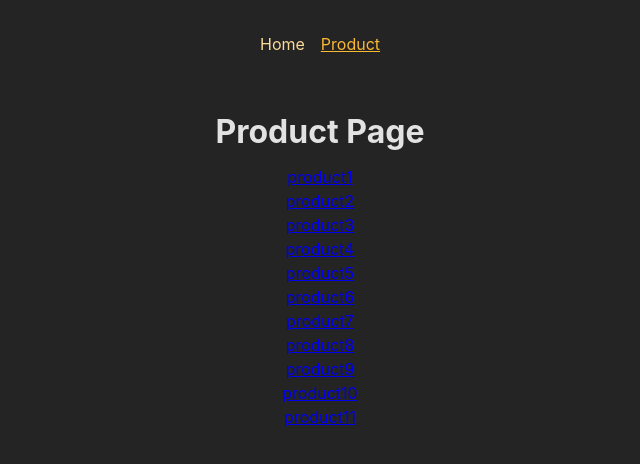
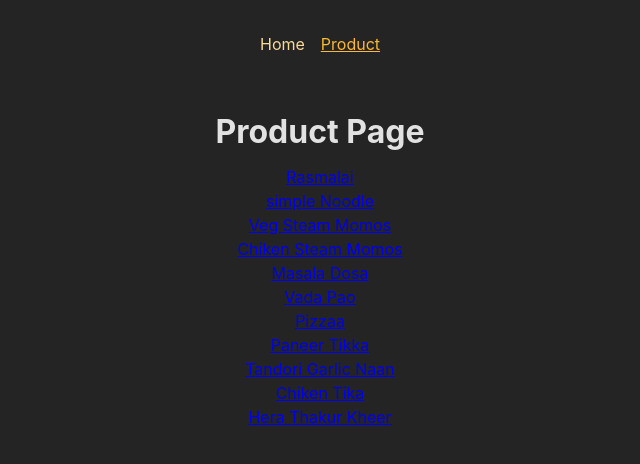
Before and after one commit to JARVISv0X1/React-MultiPage-App, a React (Create React App) app: page /products in a window 1280 px wide. Shown: the top 464 px of the page, without its empty margins (320-960 px from the left). Built offline with nearby package versions, Linux system fonts and the light colour scheme.

Commit message:
Added product details in productDetail page through dish array

```diff
--- a/src/App.js
+++ b/src/App.js
@@ -14,7 +14,7 @@ function App() {
       children: [
         { path: "/", element: <HomePage /> },
         { path: "/products", element: <Product /> },
-        { path: "/products/:productId", element: <ProductDetails /> },
+        { path: "/products/:id", element: <ProductDetails /> },
       ],
     },
   ]);
--- /dev/null
+++ b/src/dish.js
@@ -0,0 +1,42 @@
+export const productsList = [
+  { id: "p1", title: "Rasmalai", description: "Sweet Dish" },
+  {
+    id: "p2",
+    title: "simple Noodle",
+    description: "Nodels blend with spicy sause",
+  },
+  {
+    id: "p3",
+    title: "Veg Steam Momos",
+    description: "Enriched in taste of China",
+  },
+  {
+    id: "p4",
+    title: "Chiken Steam Momos",
+    description: "Filling is stuffed with chiken",
+  },
+  {
+    id: "p5",
+    title: "Masala Dosa",
+    description: "A South Indian dish, Very light and tasty",
+  },
+  {
+    id: "p6",
+    title: "Vada Pao",
+    description: "Served with fried green chilly",
+  },
+  { id: "p7", title: "Pizzaa", description: "6 slices in 1 medium size pizza" },
+  { id: "p8", title: "Paneer Tikka", description: "Spicy Paneer tikaa" },
+  {
+    id: "p9",
+    title: "Tandori Garlic Naan",
+    description: "Naan with the taste of garlic",
+  },
+  { id: "p10", title: "Chiken Tika", description: "A dish " },
+  {
+    id: "p11",
+    title: "Hera Thakur Kheer",
+    description:
+      "Special Dish inspired from Suryavansham, a sweet dish blend with a 'SPECIAL INCRIDIENT'",
+  },
+];
--- a/src/pages/ProductDetails.jsx
+++ b/src/pages/ProductDetails.jsx
@@ -1,10 +1,31 @@
 import { useParams } from "react-router-dom";
+import { productsList } from "../dish";
+import { useEffect, useState } from "react";
+
 export default function ProductDetails() {
   const params = useParams();
+  const [product, setProduct] = useState([]);
+
+  useEffect(() => {
+    setProduct(
+      productsList.filter((item) => {
+        return item.id === params.id;
+      })
+    );
+  }, [product]);
+
   return (
     <>
-      <h2>Product Details</h2>
-      <p>{params.productId}</p>
+      {product.map((data) => {
+        return (
+          <>
+            <h2>Product Details</h2>
+            <h2>Id: {data.id}</h2>
+            <h1>Dish Name: {data.title}</h1>
+            <p>Description: {data.description}</p>
+          </>
+        );
+      })}
     </>
   );
 }
--- a/src/pages/Products.jsx
+++ b/src/pages/Products.jsx
@@ -1,43 +1,18 @@
 import { Link } from "react-router-dom";
-
+import { productsList } from "../dish";
 export default function Product() {
+  const dishList = productsList;
   return (
     <>
       <h1>Product Page</h1>
       <ul>
-        <li>
-          <Link to={"/products/Product1"}>product1</Link>
-        </li>
-        <li>
-          <Link to={"/products/Product2"}>product2</Link>
-        </li>
-        <li>
-          <Link to={"/products/Product3"}>product3</Link>
-        </li>
-        <li>
-          <Link to={"/products/Product4"}>product4</Link>
-        </li>
-        <li>
-          <Link to={"/products/Product5"}>product5</Link>
-        </li>
-        <li>
-          <Link to={"/products/Product6"}>product6</Link>
-        </li>
-        <li>
-          <Link to={"/products/Product7"}>product7</Link>
-        </li>
-        <li>
-          <Link to={"/products/Product8"}>product8</Link>
-        </li>
-        <li>
-          <Link to={"/products/Product"}>product9</Link>
-        </li>
-        <li>
-          <Link to={"/products/Product10"}>product10</Link>
-        </li>
-        <li>
-          <Link to={"/products/Product11"}>product11</Link>
-        </li>
+        {dishList.map((itemList) => {
+          return (
+            <li key={itemList.id}>
+              <Link to={"/products/" + itemList.id}>{itemList.title}</Link>
+            </li>
+          );
+        })}
       </ul>
     </>
   );
```
